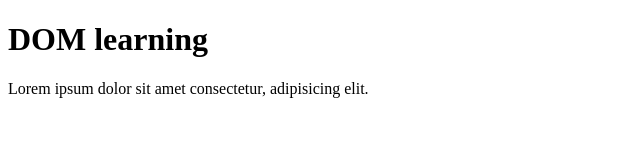
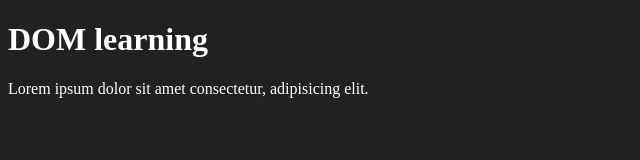
Before and after one commit to MdTohidReza/Javascript-, a plain HTML site: page 06_dom/one.html in a window 1280 px wide. Shown: the whole page, without its empty margins (0-640 px from the left). Drawn offline with Linux system fonts and the light colour scheme.

Commit message:
dom intro

```diff
--- a/06_dom/one.html
+++ b/06_dom/one.html
@@ -4,10 +4,16 @@
     <meta charset="UTF-8">
 
     <title>Dom learning</title>
+    <style>
+        .bg-black{
+            background: #212121;
+            color: #fff;
+        }
+    </style>
 </head>
-<body>
-    <div class="bg-black">
-        <h1 class = "heading">DOM learning</h1>
+<body class="bg-black">
+    <div >
+        <h1 id="title" class="heading">DOM learning</h1>
         <p>Lorem ipsum dolor sit amet consectetur, adipisicing elit.</p>
     </div>
 </body>
```
